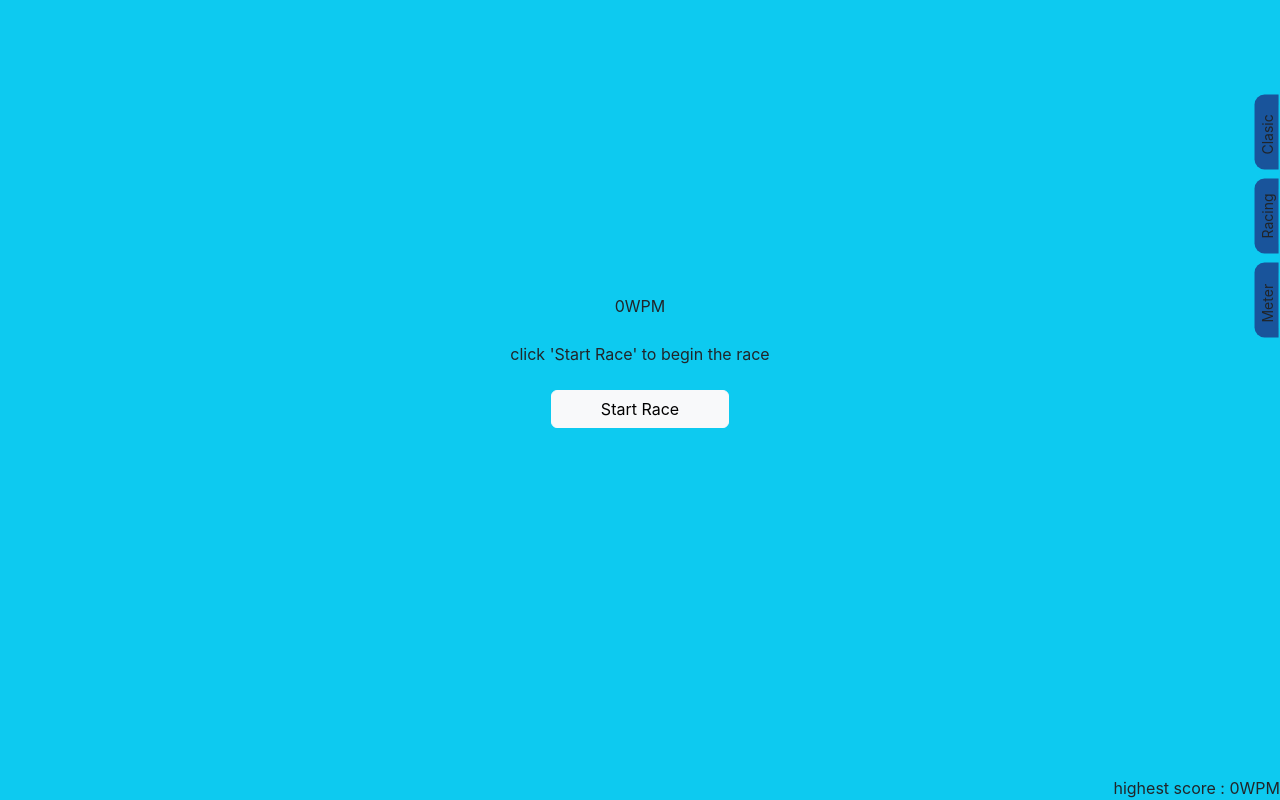
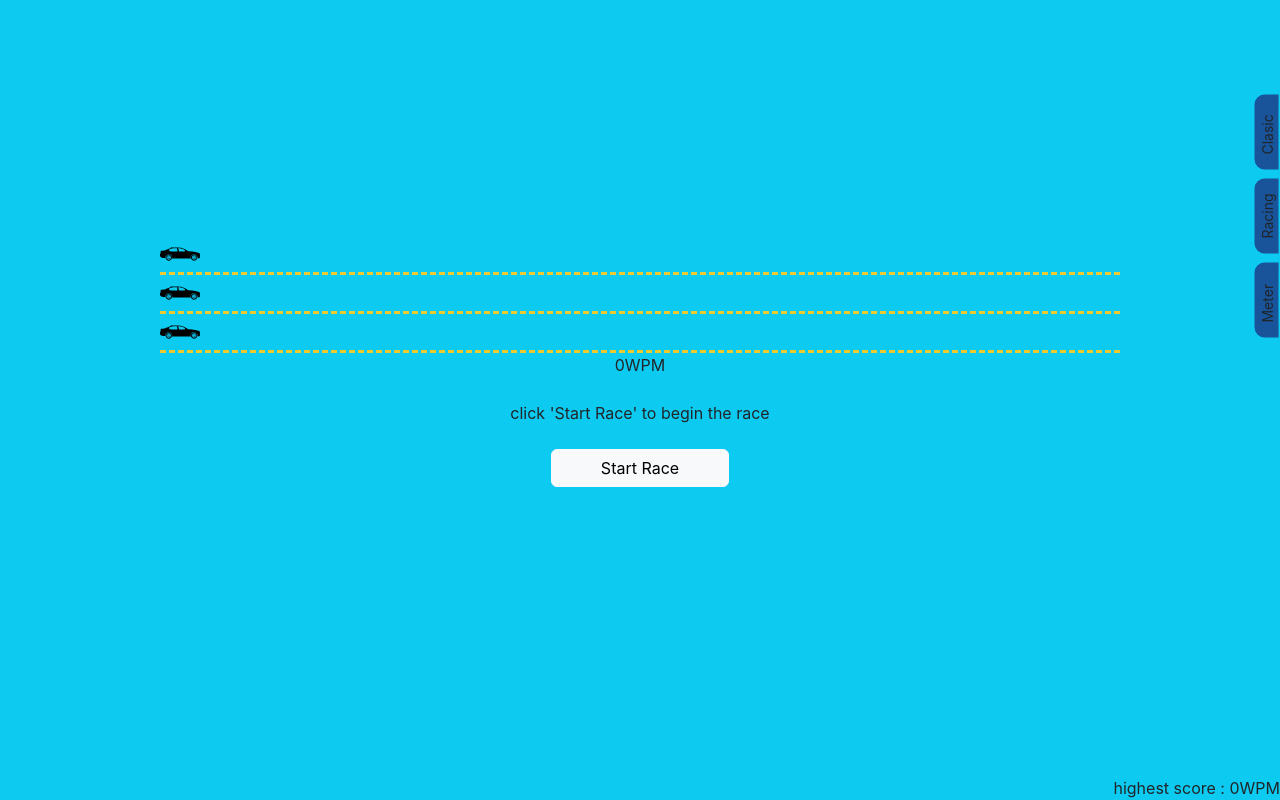
Before and after one commit to HarshithKumar-A/Type-Race, a React (Create React App) app: page / in a window 1280 px wide. Both pictures are taken after a click on the item "Racing". Built offline with nearby package versions, Linux system fonts and the light colour scheme.

Commit message:
add sounds

```diff
--- a/src/App.js
+++ b/src/App.js
@@ -5,8 +5,13 @@ import './App.css';
 import Sidebar from './component/sidebar/sidebar';
 import { SetScore, UserData } from './util';
 import ReactSpeedometer from "react-d3-speedometer"
+import RaceCanvas from './component/raceCanvas/RaceCanvas';
+// import ringer from '/home/qburst/Desktop/FinHome/fin_race/public/typewriter.mp3'
 
 function App() {
+  // const [audio] = useState(new Audio(ringer));
+  const correctAudio = new Audio('https://www.typingclub.com/m/audio/typewriter.mp3');
+  const wrongAudio = new Audio('https://www.typingclub.com/m/audio/error.mp3');
   const inputRef = React.createRef();
   const [wpm, setWpm] = useState(0);
   const [gameModeNew, setGameMode] = useState(0);
@@ -32,7 +37,12 @@ function App() {
     console.log(correctLength, gameState.correctLength, newNewText.length)
     let totalTime = ((new Date() - gameState.startTime) / 1000).toFixed(2);
     let newWpm = updateTime(newNewText, totalTime)
-    let wrongTexts = gameState.snippet.slice(correctLength, newNewText.length)
+    let wrongTexts = gameState.snippet.slice(correctLength, newNewText.length);
+    if (wrongTexts.length === 0 ) {
+      correctAudio.play();
+    } else {
+      wrongAudio.play();
+    }
     setGameState({
       ...gameState,
       wpm: newWpm,
@@ -107,6 +117,9 @@ function App() {
             currentValueText = {`${wpm}WPM`}
           />
         </span>
+        <span className={classNames("w-75", { "d-none": gameModeNew !== 1 })}>
+          <RaceCanvas totalLength = {gameState.snippet.split(/\s+/).length} correctLength = {gameState.correctText?.split(/\s+/).length}/>
+        </span>
         <span className={classNames({ "d-none": gameModeNew === 2 })}>{wpm}WPM</span>
         <span className='p-4' onClick={() => { if (inputRef.current) { inputRef.current.focus() } }}>
           <span className={classNames('text-success', { "text-muted": gameState.victory })}>
--- /dev/null
+++ b/src/component/raceCanvas/RaceCanvas.js
@@ -0,0 +1,26 @@
+import React, { useEffect, useState } from 'react';
+import './raceCanvas.css';
+
+export default function RaceCanvas(props) {
+    const [progress, setProgress] = useState(0);
+    useEffect(() => {
+        if (props.correctLength === 1 | props.correctLength === undefined) {
+            setProgress(0)
+        } else {
+            setProgress((props.correctLength / props.totalLength) * 100);
+        }
+    });
+    return (
+        <div>
+            <div style={{ paddingLeft: 'calc(' + progress + '% - 40px)' }} className='progress-bar'>
+                <img src='1299198.svg' className='vehicle'></img>
+            </div>
+            <div className='progress-bar'>
+                <img src='1299198.svg' className='vehicle'></img>
+            </div>
+            <div className='progress-bar'>
+                <img src='1299198.svg' className='vehicle'></img>
+            </div>
+        </div>
+    )
+}
--- /dev/null
+++ b/src/component/raceCanvas/raceCanvas.css
@@ -0,0 +1,10 @@
+.progress-bar {
+    background-color: transparent;
+    border-bottom-style: dashed;
+    border-color: #ecca31;
+    padding: 0.5em 0;
+    margin: 0;
+}
+.vehicle {
+    width: 40px;
+}
```
Also changed, not shown: public/1299198.svg (added), 1 other file (tests, documents, lock files or other folders).
